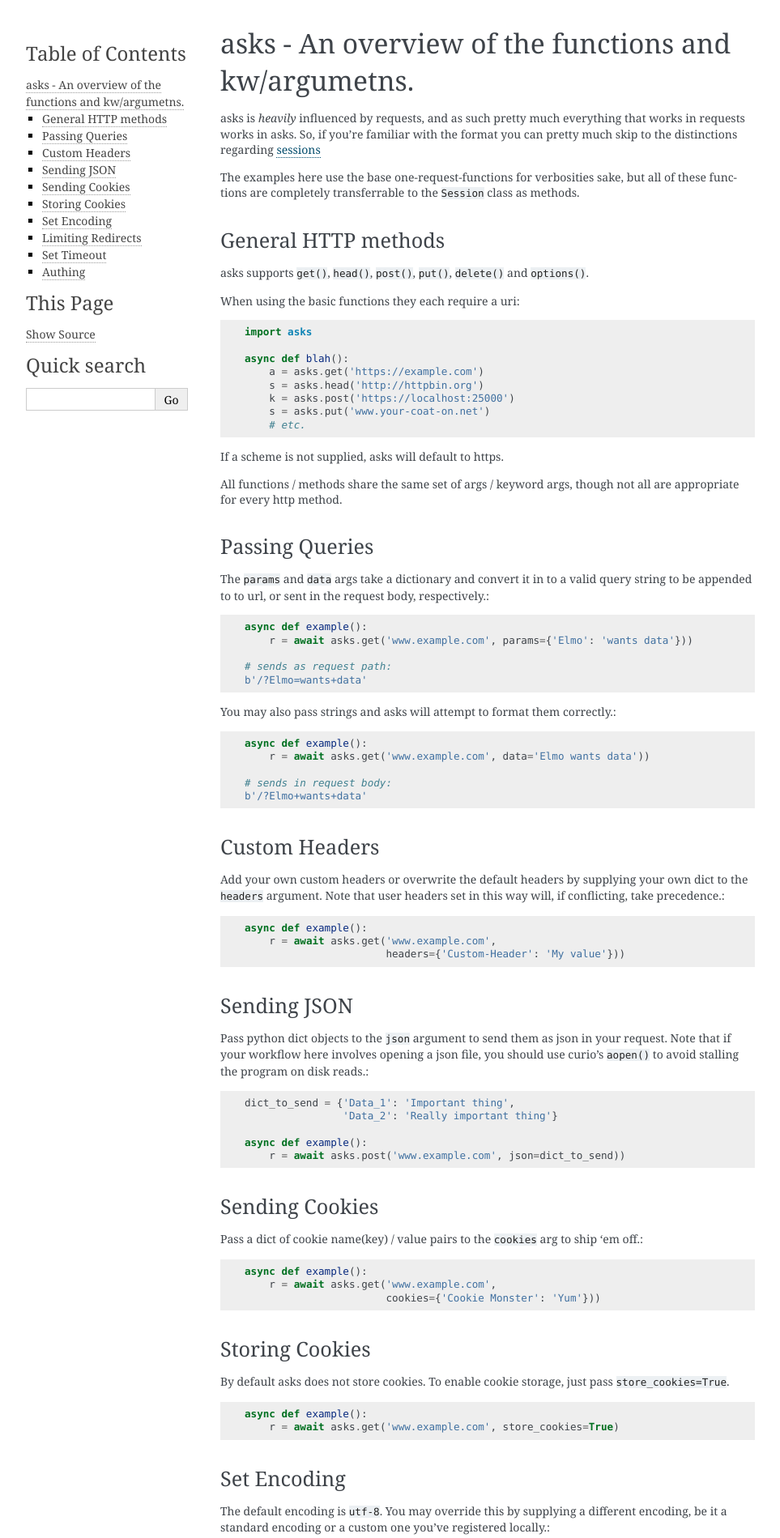
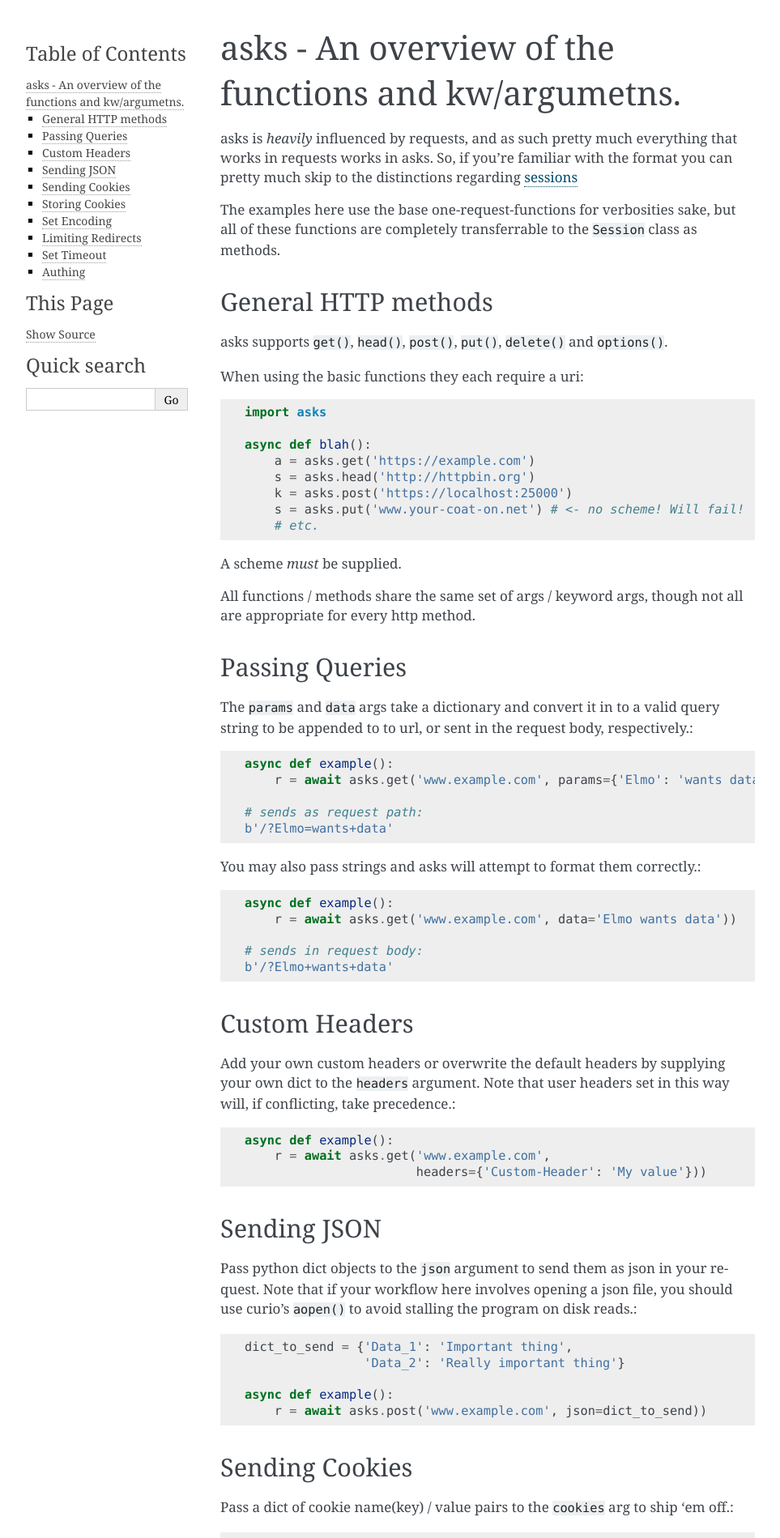
Before and after one commit to theelous3/asks, a Sphinx documentation site: the page built from docs/source/overview-of-funcs-and-args.rst, in a window 1280 px wide. Shown: the top 1899 px of the page at 81% size, without its empty margins (148-1111 px from the left). Built offline with Sphinx 7.4.7, drawn with Linux system fonts in a browser that asks for light colours.

```diff
--- a/docs/source/conf.py
+++ b/docs/source/conf.py
@@ -89,7 +89,7 @@ html_theme = 'alabaster'
 # further.  For a list of options available for each theme, see the
 # documentation.
 #
-html_theme_options = {'font_size': '14px'}
+html_theme_options = {'font_size': '17px'}
 
 # Add any paths that contain custom static files (such as style sheets) here,
 # relative to this directory. They are copied after the builtin static files,
--- a/docs/source/overview-of-funcs-and-args.rst
+++ b/docs/source/overview-of-funcs-and-args.rst
@@ -19,10 +19,10 @@ When using the basic functions they each require a uri::
         a = asks.get('https://example.com')
         s = asks.head('http://httpbin.org')
         k = asks.post('https://localhost:25000')
-        s = asks.put('www.your-coat-on.net')
+        s = asks.put('www.your-coat-on.net') # <- no scheme! Will fail!
         # etc.
 
-If a scheme is not supplied, asks will default to https.
+A scheme *must* be supplied.
 
 All functions / methods share the same set of args / keyword args, though not all are appropriate for every http method.
 
@@ -116,7 +116,7 @@ ___________
 Don't want to wait forever? Me neither. You may set a timeout with the timeout arg. This limits the time asks will wait between when the request is first sent, and the first piece of response data is received.::
 
     async def example():
-    r = await asks.get('www.httpbin.org/redirect/3', timeout=1))
+        r = await asks.get('www.httpbin.org/redirect/3', timeout=1))
 
 
 Authing
--- a/docs/source/the-response-object.rst
+++ b/docs/source/the-response-object.rst
@@ -105,4 +105,4 @@ If any redirects or 401-requiring auth attempts were handled during the request,
 
         # Results in:
         # [<Response 302 at 0xb6a807cc>, <Response 302 at 0xb...
-        # 200
+        # 302
```
Also changed, not shown: README.md (+1 -3 lines), 11 other files.
